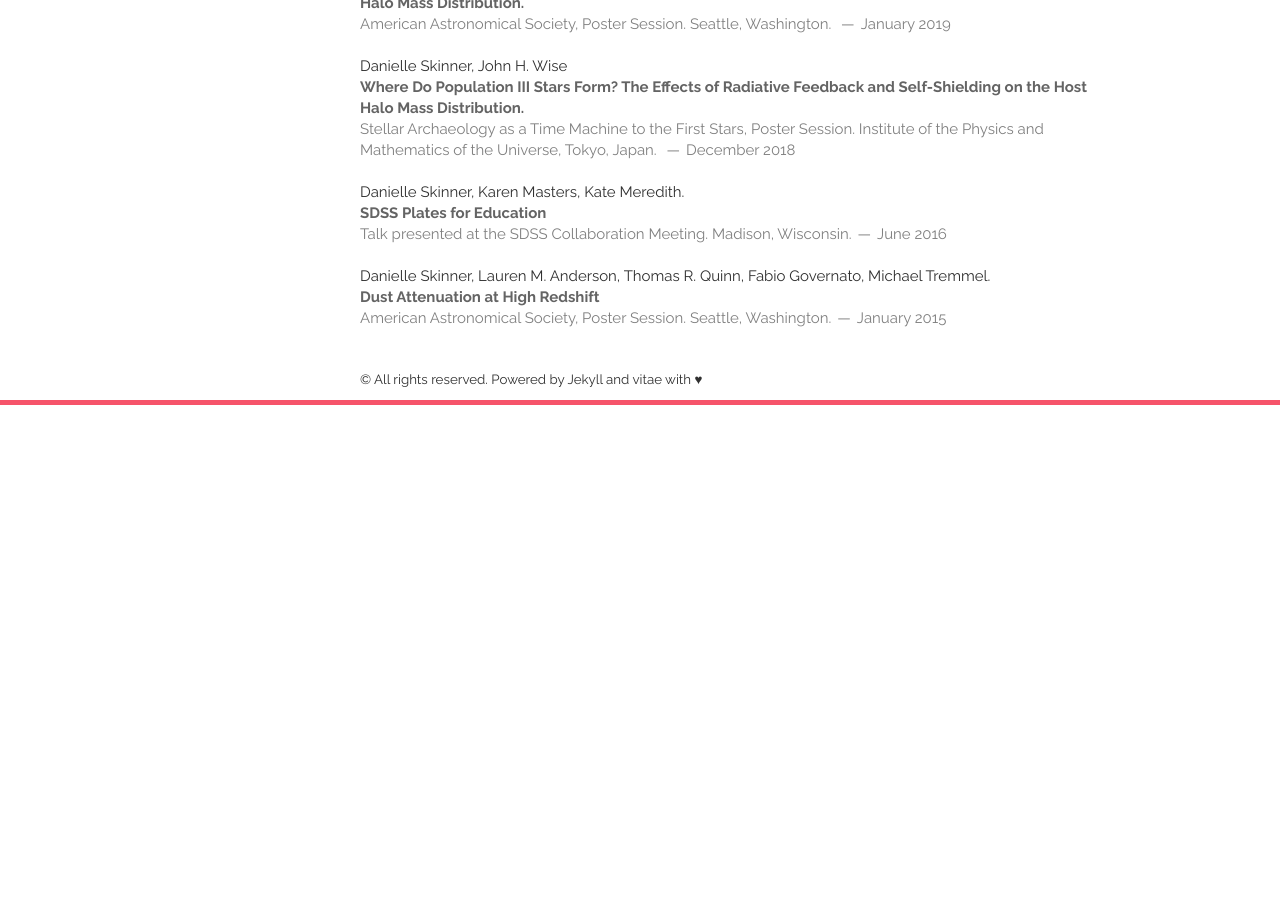
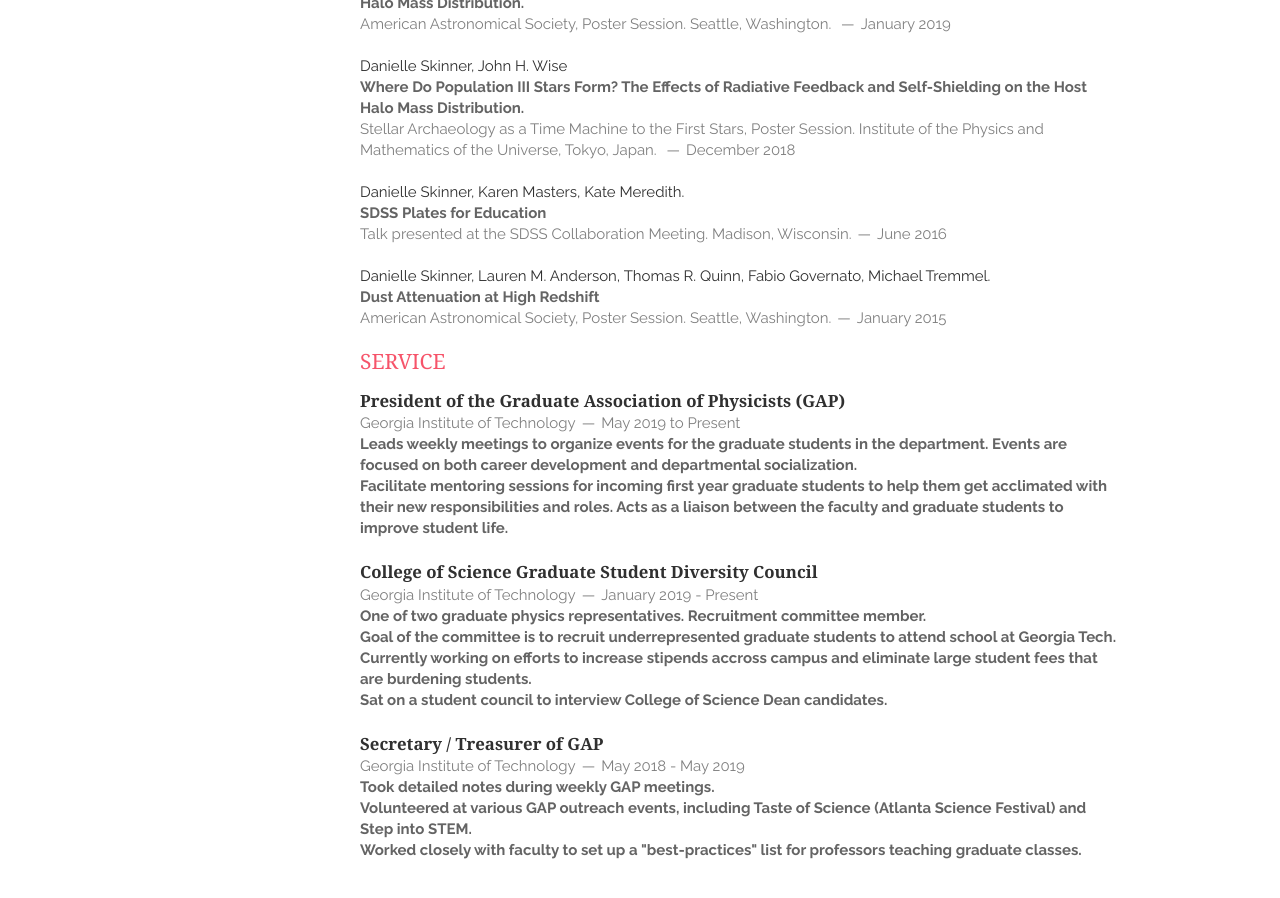
Before and after one commit to drenniks/drenniks.github.io, a Jekyll site: the page built from index.html, in a window 1280 px wide and 900 px high, scrolled down 1904 px. Built offline with Jekyll 4.4.1, drawn with Linux system fonts in a browser that asks for light colours; nearby versions of some CDN libraries; the list of posts is cut into pages by our own code; before the commit the page ends 2309 px from its top, so only the background shows below that.

Commit message:
Updating CV

```diff
--- a/_includes/cv.html
+++ b/_includes/cv.html
@@ -286,6 +286,87 @@
 
    	</article>
 
+   	<h1>SERVICE</h1>
+   	<article>
+        <header>
+            <h1>
+            	President of the Graduate Association of Physicists (GAP)
+            </h1>
+            <span>
+            	<address>Georgia Institute of Technology</address><time>May 2019 to Present</time>
+            </span>
+        </header>
+        <p>
+            <em>
+            	Leads weekly meetings to organize events for the graduate students in the department. Events are focused on both career development and departmental socialization.
+            </em>
+        </p>
+        <p>
+            <em>
+            	Facilitate mentoring sessions for incoming first year graduate students to help them get acclimated with their new responsibilities and roles.
+            </em>
+            <em>
+            	Acts as a liaison between the faculty and graduate students to improve student life.
+            </em>
+        </p>
+    </article>
+
+    <article>
+    	<header>
+    		<h1>
+    			College of Science Graduate Student Diversity Council
+    		</h1>
+    		<span>
+    			<address>Georgia Institute of Technology</address><time>January 2019 - Present</time>
+    		</span>
+    	</header>
+    	<p>
+    		<em>
+    			One of two graduate physics representatives. Recruitment committee member.
+    		</em>
+    	</p>
+    	<p>
+    		<em>
+    			Goal of the committee is to recruit underrepresented graduate students to attend school at Georgia Tech.
+    		</em>
+    	</p>
+    	<p>
+    		<em>
+    			Currently working on efforts to increase stipends accross campus and eliminate large student fees that are burdening students.
+    		</em>
+    	</p>
+    	<p>
+    		<em>
+    			Sat on a student council to interview College of Science Dean candidates.
+    		</em>
+    	</p>
+    </article>
+
+    <article>
+    	<header>
+    		<h1>
+    			Secretary / Treasurer of GAP
+    		</h1>
+    		<span>
+    			<address>Georgia Institute of Technology</address><time>May 2018 - May 2019</time>
+    		</span>
+    	</header>
+    	<p>
+    		<em>
+    			Took detailed notes during weekly GAP meetings.
+    		</em>
+    	</p>
+    	<p>
+    		<em>
+    			Volunteered at various GAP outreach events, including Taste of Science (Atlanta Science Festival) and Step into STEM.
+    		</em>
+    	</p>
+    	<p>
+    		<em>
+    			Worked closely with faculty to set up a "best-practices" list for professors teaching graduate classes.
+    		</em>
+    	</p>
+    </article>
 
 
 </section>
```
